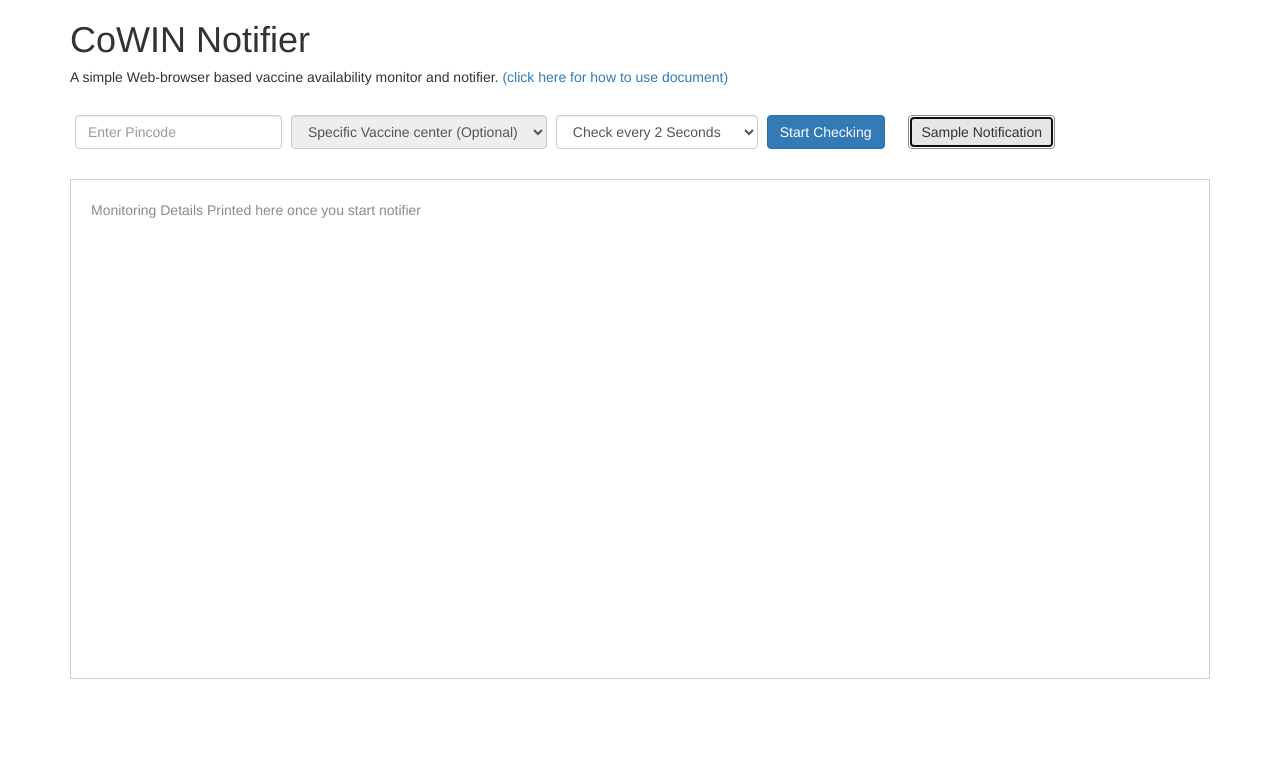
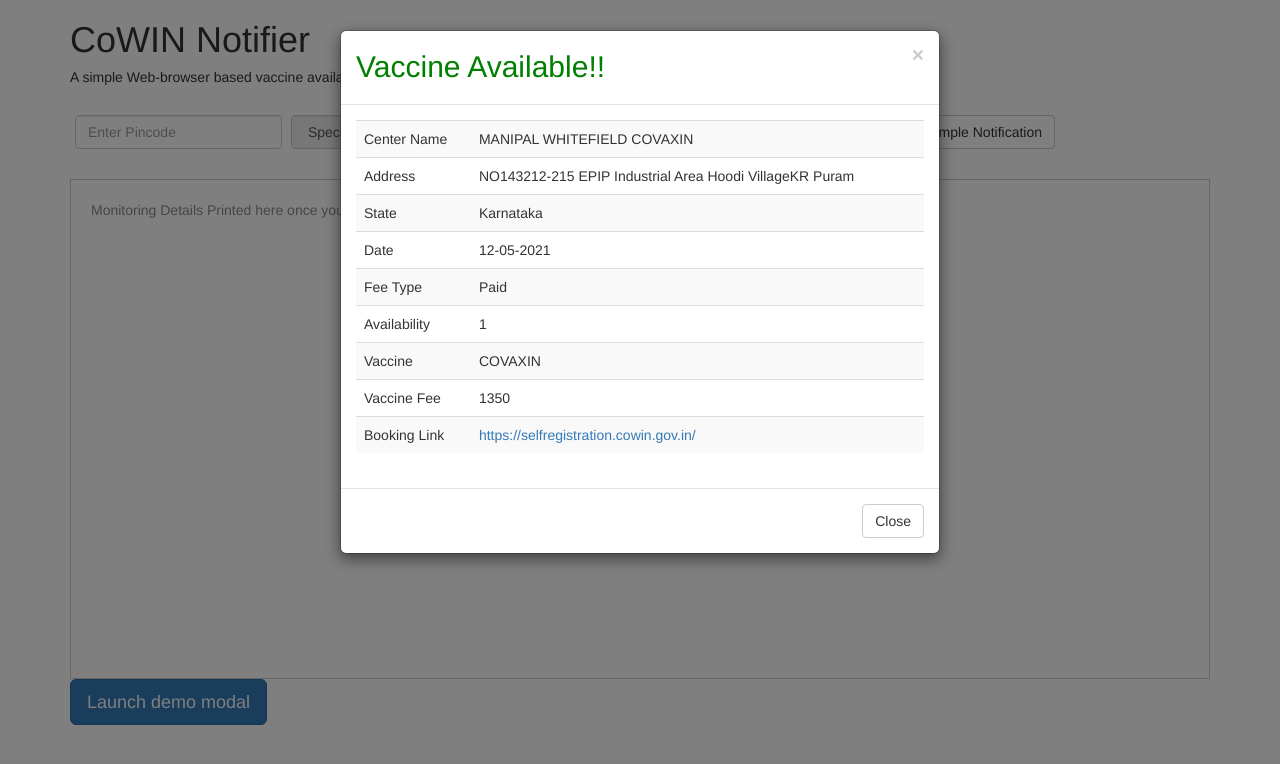
Before and after one commit to ShinojShayin/cowinnotify, a plain HTML site: page index.html in a window 1280 px wide. Both pictures are taken after a click on the button "Sample Notification". Drawn offline with nearby package versions, Linux system fonts and the light colour scheme.

Commit message:
Notication popup modal and chrome desktop notification onclick added

```diff
--- a/index.html
+++ b/index.html
@@ -9,7 +9,7 @@
   <script src="https://maxcdn.bootstrapcdn.com/bootstrap/3.4.1/js/bootstrap.min.js"></script>
 
   <style>
-    .green{color: green}
+    .green{ color: green !important}
 	#log-area{
 		border: 1px solid #cdcdcd;
 		height: 500px;
@@ -62,6 +62,40 @@
   </div>
 </div>
 
+
+<!-- Button trigger modal -->
+<button type="button" class="btn btn-primary btn-lg" data-toggle="modal" data-target="#myModal">
+  Launch demo modal
+</button>
+
+<!-- Modal -->
+<div class="modal fade" id="myModal" tabindex="-1" role="dialog" aria-labelledby="myModalLabel">
+  <div class="modal-dialog" role="document">
+    <div class="modal-content">
+      <div class="modal-header">
+        <button type="button" class="close" data-dismiss="modal" aria-label="Close"><span aria-hidden="true">&times;</span></button>
+        <h2 class="modal-title green" id="myModalLabel">Vaccine Available!!</h2>
+      </div>
+      <div class="modal-body">
+        <table class="table table-striped">
+          <tr><td>Center Name</td> <td id="vc_centername">XYZ Center</td></tr>
+          <tr><td>Address</td> <td id="vc_address">IDDAPURA PHC, NEAR SHELL PETROL BUNK</td></tr>
+          <tr><td>State</td> <td id="vc_state">Karnataka</td></tr>
+          <tr><td>Date</td> <td  id="vc_date">XYZ Center</td></tr>
+          <tr><td>Fee Type</td> <td id="vc_ftype">Free</td></tr>
+          <tr><td>Availability</td> <td id="vc_availability">Free</td></tr>
+          <tr><td>Vaccine</td> <td id="vc_vaccine">Free</td></tr>
+          <tr><td>Vaccine Fee</td> <td id="vc_vaccine_fee">Free</td></tr>
+          <tr><td>Booking Link</td> <td><a href="https://selfregistration.cowin.gov.in/" target="_blank">https://selfregistration.cowin.gov.in/</a></td></tr>
+        </table>
+      </div>
+      <div class="modal-footer">
+        <button type="button" class="btn btn-default" data-dismiss="modal">Close</button>
+      </div>
+    </div>
+  </div>
+</div>
+
 </body>
 <script src="page.js"></script>
 </html>
--- a/page.js
+++ b/page.js
@@ -54,7 +54,8 @@ var vcheckLogic = function () {
                 available,
                 vaccineType,
                 e.fee_type,
-                avalableDate
+                avalableDate,
+                e
               );
               break;
             }
@@ -83,7 +84,8 @@ var vcheckLogic = function () {
               available,
               vaccineType,
               e.fee_type,
-              avalableDate
+              avalableDate,
+              e
             );
             break;
           }
@@ -250,7 +252,7 @@ document.addEventListener("DOMContentLoaded", function () {
 
 var audio = new Audio("notify.mp3");
 
-function notifyuser(centername, available, vaccinetype, payment) {
+function notifyuser(centername, available, vaccinetype, payment, centerdtls) {
   const title = "Vaccine Available at " + centername;
   $("title").html("Vaccine Available!!!");
   audio.play();
@@ -264,10 +266,73 @@ function notifyuser(centername, available, vaccinetype, payment) {
       " Fee-Type:" +
       payment,
   });
+  console.log(JSON.stringify(centerdtls));
+  var sessionAry = centerdtls.sessions;
+  var session = null;
+  for (var i = 0; i < sessionAry.length; i++) {
+    var ss = sessionAry[i];
+    if (ss.available_capacity > 0) {
+      session = ss;
+      break;
+    }
+  }
+
+  var vcType = centerdtls.vaccine_fees;
+
+  for (var i = 0; i < vcType.length; i++) {
+    if (vcType[i].vaccine === session.vaccine) {
+      vcType = vcType[i].fee;
+      break;
+    }
+  }
+  $("#myModal").modal("show");
+  $("#vc_centername").text(centerdtls.name);
+  $("#vc_address").html(centerdtls.address);
+  $("#vc_state").html(centerdtls.state_name);
+  $("#vc_date").html(session.date);
+  $("#vc_ftype").html(centerdtls.fee_type);
+  $("#vc_availability").html(session.available_capacity);
+  $("#vc_vaccine").html(session.vaccine);
+  $("#vc_vaccine_fee").html(vcType);
 }
 
 $("#samplenotify").click(function () {
-  notifyuser("XYZ Hospital", 11, "Covishield", "Free");
+  notifyuser("XYZ Hospital", 11, "Covishield", "Free", {
+    center_id: 569247,
+    name: "MANIPAL WHITEFIELD COVAXIN",
+    address: "NO143212-215 EPIP Industrial Area Hoodi VillageKR Puram",
+    state_name: "Karnataka",
+    district_name: "BBMP",
+    block_name: "Mahadevapura",
+    pincode: 560066,
+    lat: 12,
+    long: 77,
+    from: "10:00:00",
+    to: "16:00:00",
+    fee_type: "Paid",
+    sessions: [
+      {
+        session_id: "7f9db589-d3cc-4f91-beb4-d0a30e20adef",
+        date: "12-05-2021",
+        available_capacity: 1,
+        min_age_limit: 18,
+        vaccine: "COVAXIN",
+        slots: [
+          "10:00AM-11:00AM",
+          "11:00AM-12:00PM",
+          "12:00PM-01:00PM",
+          "01:00PM-04:00PM",
+        ],
+      },
+    ],
+    vaccine_fees: [
+      {
+        vaccine: "COVAXIN",
+        fee: "1350",
+      },
+    ],
+  });
+
   setTimeout(function () {
     resetTitle();
   }, 3000);
@@ -283,3 +348,29 @@ function getDate() {
 
   return dd + "-" + mm + "-" + yyyy;
 }
+
+self.addEventListener("notificationclick", function (event) {
+  console.log("On notification click: ", event.notification.tag);
+  event.notification.close();
+
+  // This looks to see if the current is already open and
+  // focuses if it is
+  event.waitUntil(
+    clients
+      .matchAll({
+        type: "window",
+      })
+      .then(function (clientList) {
+        for (var i = 0; i < clientList.length; i++) {
+          var client = clientList[i];
+          if (
+            client.url == "https://selfregistration.cowin.gov.in/" &&
+            "focus" in client
+          )
+            return client.focus();
+        }
+        if (clients.openWindow)
+          return clients.openWindow("https://selfregistration.cowin.gov.in/");
+      })
+  );
+});
```
